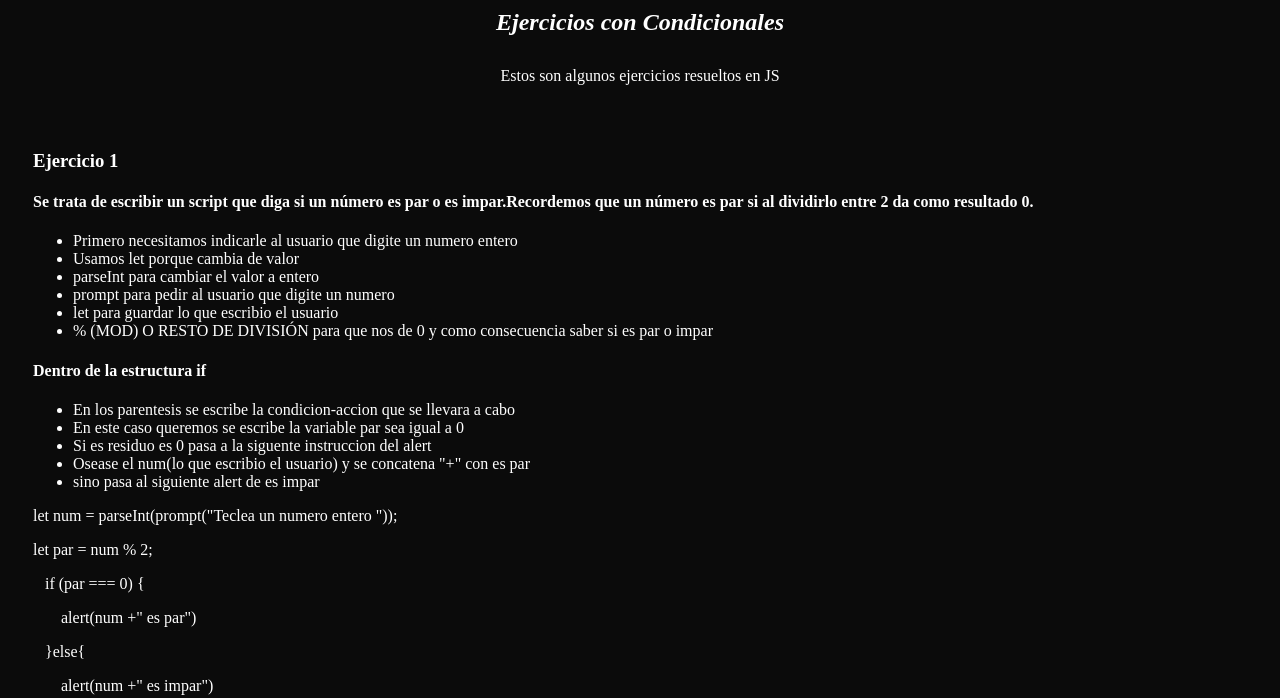
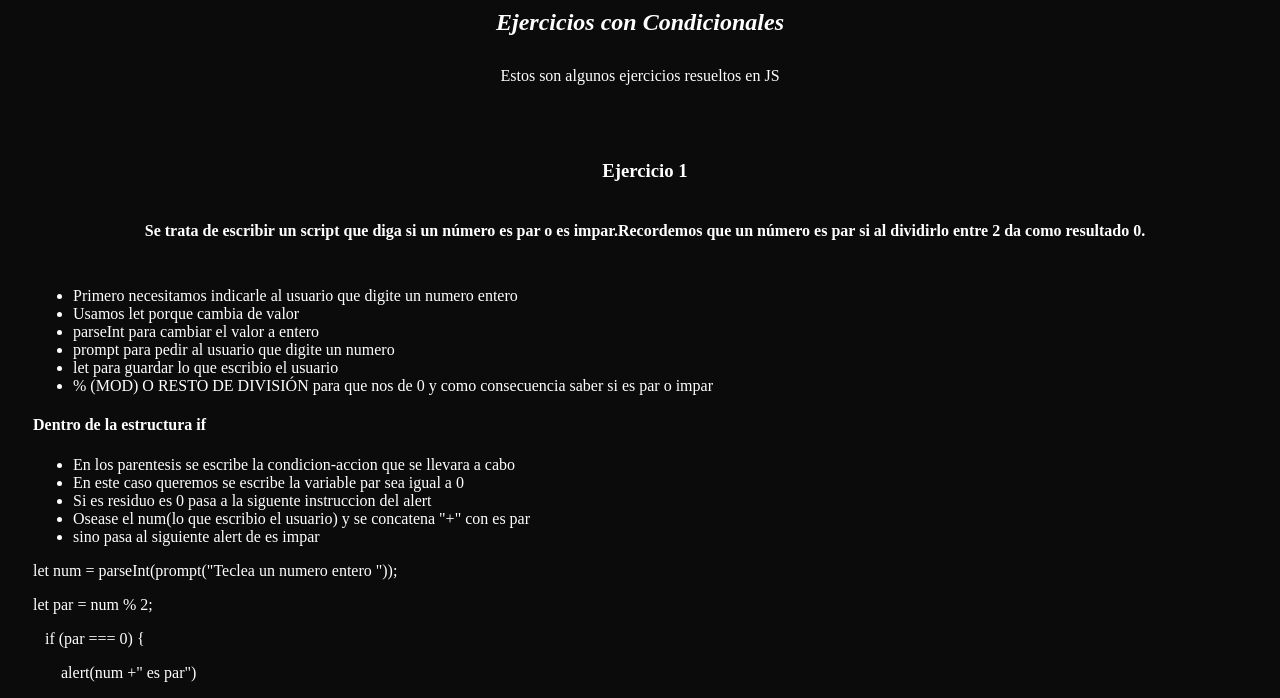
Before and after one commit to Tres-zE/CondicionalIF, a plain HTML site: page index.html in a window 1280 px wide. Shown: the part 91-789 px from the top of the page. Drawn offline with Linux system fonts and the light colour scheme.

Commit message:
centranto titulo y descripcion

```diff
--- a/css/style.css
+++ b/css/style.css
@@ -28,11 +28,14 @@
     padding: 15px;
 }
 
-._excersice ._title-exercise{
+._excersice ._title-excersice{
     padding: 10px;
+    display: flex;
+    align-items: center;
+    flex-direction: column;
 }
 
-._excersice ._title-exercise ._num-exersice{
+._excersice ._title-excercise ._num-excersice{
     font-size: 18px;
     font-weight: 700;
 }
```
